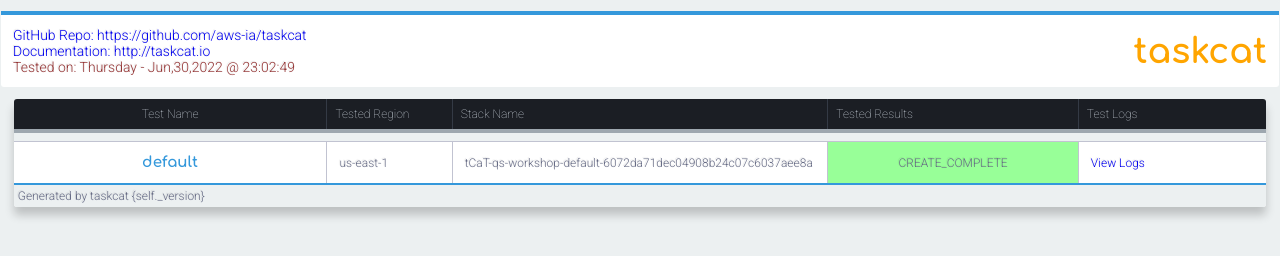
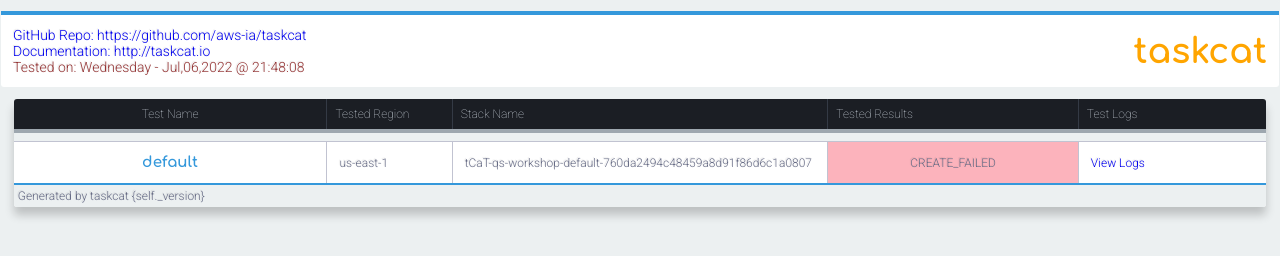
Before and after one commit to PavanMudigonda/qs-workshop, a plain HTML site: page taskcat_outputs/index.html in a window 1280 px wide. Drawn offline with Linux system fonts and the light colour scheme.

Commit message:
some meaningful message

```diff
--- a/taskcat_outputs/index.html
+++ b/taskcat_outputs/index.html
@@ -212,7 +212,7 @@ td.text-right {
                             Documentation: http://taskcat.io
                             <br />
                         </a>
-                        Tested on: Thursday - Jun,30,2022 @ 23:02:49
+                        Tested on: Wednesday - Jul,06,2022 @ 21:48:08
                     </td>
                     <td class=taskcat-logo>
                         <h3>
@@ -257,13 +257,13 @@ td.text-right {
                         us-east-1
                     </td>
                     <td class=text-left>
-                        tCaT-qs-workshop-default-6072da71dec04908b24c07c6037aee8a
+                        tCaT-qs-workshop-default-760da2494c48459a8d91f86d6c1a0807
                     </td>
-                    <td class=test-green>
-                        CREATE_COMPLETE
+                    <td class=test-red>
+                        CREATE_FAILED
                     </td>
                     <td class=text-left>
-                        <a href="tCaT-qs-workshop-default-6072da71dec04908b24c07c6037aee8a-us-east-1-cfnlogs.txt">
+                        <a href="tCaT-qs-workshop-default-760da2494c48459a8d91f86d6c1a0807-us-east-1-cfnlogs.txt">
                             View Logs
                         </a>
                     </td>
```
Also changed, not shown: screen-logs.txt, taskcat_outputs/tCaT-qs-workshop-default-1824b282d245458e897ef28a976553c1-us-east-1-cfnlogs.txt (added), taskcat_outputs/tCaT-qs-workshop-default-3a79094b2d6c4cb88f9bb2e048b565b2-us-east-1-cfnlogs.txt (added), taskcat_outputs/tCaT-qs-workshop-default-760da2494c48459a8d91f86d6c1a0807-us-east-1-cfnlogs.txt (added), 1 other file.
